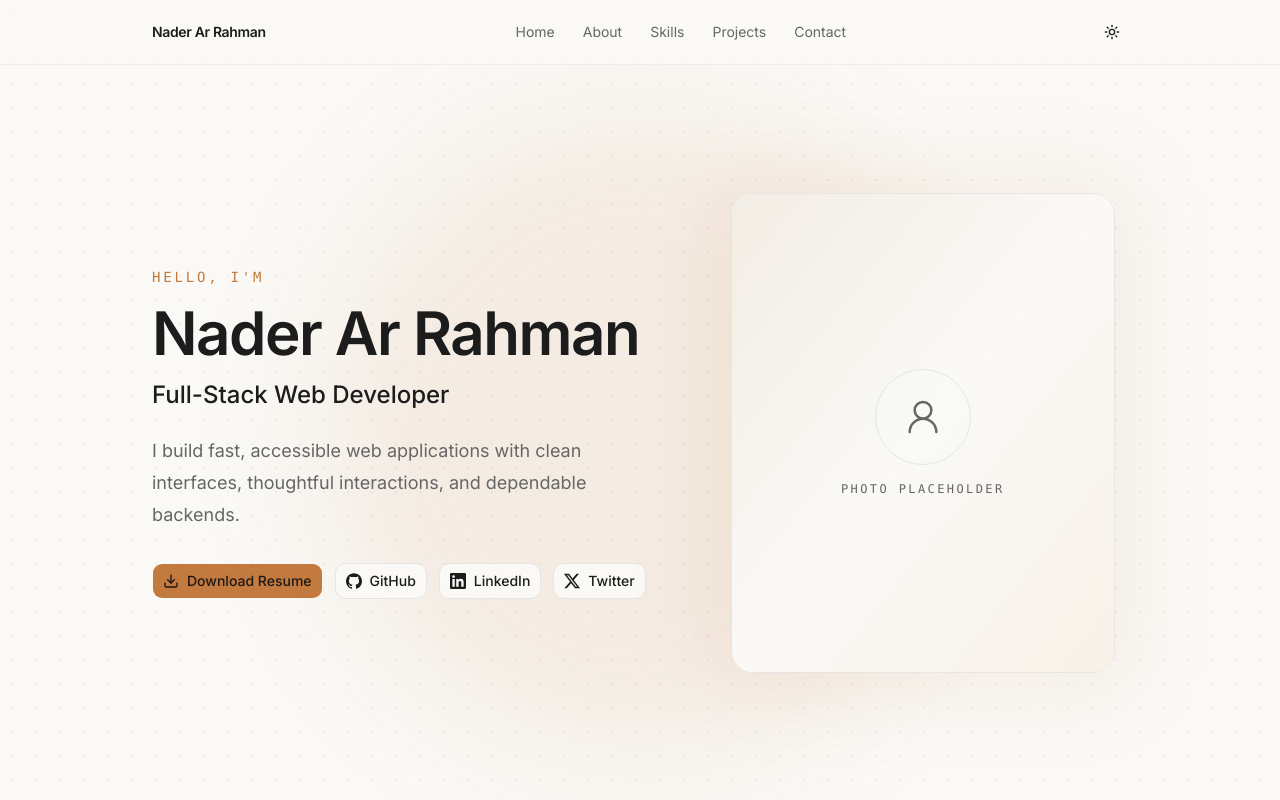
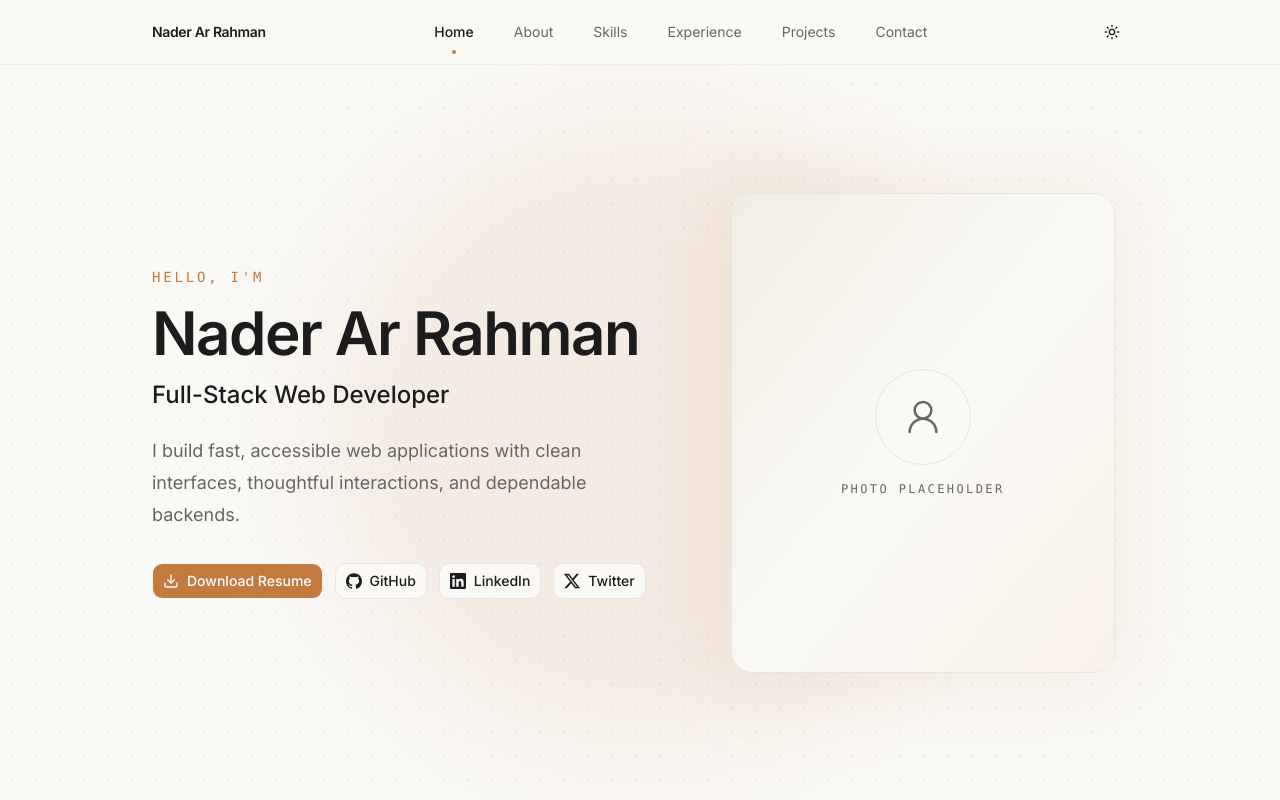
Before and after one commit to naderarrahman/portfolio, a Next.js app: page / in a window 1280 px wide. Shown: the top 800 px of the page. Built offline with nearby package versions, Linux system fonts and the light colour scheme.

Commit message:
feat(navbar): implement responsive navbar with active section highlight, scroll progress, and custom theme colors

```diff
--- a/src/app/globals.css
+++ b/src/app/globals.css
@@ -2,11 +2,6 @@
 
 @custom-variant dark (&:is(.dark *));
 
-/*
- * Simple theme reset.
- * The shadcn semantic tokens below keep standard utilities such as
- * bg-background, bg-card, border-border, and text-muted-foreground working.
- */
 @theme inline {
   --color-background: var(--background);
   --color-foreground: var(--foreground);
@@ -36,20 +31,25 @@
 }
 
 :root {
+  /* Core Warm Colors */
   --bg-color: #faf9f6;
   --text-color: #1c1c1c;
   --text-muted: #666666;
-  --accent: #c27a3e;
+  --accent: #c27a3e; /* Warm earthy orange */
   --border-color: #e5e5e5;
 
+  /* shadcn Semantic Tokens */
   --background: var(--bg-color);
   --foreground: var(--text-color);
   --card: #ffffff;
   --card-foreground: var(--text-color);
   --popover: #ffffff;
   --popover-foreground: var(--text-color);
+
+  /* Primary Button uses Accent Color with White Text */
   --primary: var(--accent);
-  --primary-foreground: #1c1917;
+  --primary-foreground: #ffffff;
+
   --secondary: #f2ede4;
   --secondary-foreground: var(--text-color);
   --muted: #f2ede4;
@@ -64,6 +64,7 @@
 }
 
 .dark {
+  /* Dark Mode Warm Colors */
   --bg-color: #0c0a09;
   --text-color: #ededed;
   --text-muted: #a3a3a3;
@@ -75,8 +76,10 @@
   --card-foreground: var(--text-color);
   --popover: #151210;
   --popover-foreground: var(--text-color);
+
   --primary: var(--accent);
-  --primary-foreground: #1c1917;
+  --primary-foreground: #ffffff;
+
   --secondary: #211d19;
   --secondary-foreground: var(--text-color);
   --muted: #211d19;
@@ -96,7 +99,6 @@ body {
   -webkit-font-smoothing: antialiased;
 }
 
-/* Dot pattern behind the page content. */
 body::before {
   content: "";
   position: fixed;
--- a/src/app/layout.tsx
+++ b/src/app/layout.tsx
@@ -1,13 +1,16 @@
 import type { Metadata } from "next";
 import { Inter } from "next/font/google";
 import "./globals.css";
+
+import { ScrollProgressBar } from "@/components/ui/ScrollProgressBar"; // নতুন ইমপোর্ট
 import { ThemeProvider } from "@/components/theme-provider";
 
 const inter = Inter({ subsets: ["latin"] });
 
+// মেটাডাটা এখন নিরাপদে থাকবে (Server Component)
 export const metadata: Metadata = {
   title: "Nader Ar Rahman | Portfolio",
-  description: "Professional Portfolio",
+  description: "Professional Full Stack Developer",
 };
 
 export default function RootLayout({
@@ -17,15 +20,10 @@ export default function RootLayout({
 }>) {
   return (
     <html lang="en" suppressHydrationWarning>
-      <body className={`${inter.className} relative min-h-screen`}>
-        <ThemeProvider
-          attribute="class"
-          defaultTheme="system"
-          enableSystem
-          disableTransitionOnChange
-        >
-          {/* Main Content */}
-          <div className="relative z-10">{children}</div>
+      <body className={inter.className}>
+        <ThemeProvider attribute="class" defaultTheme="system" enableSystem disableTransitionOnChange>
+          <ScrollProgressBar />
+          {children}
         </ThemeProvider>
       </body>
     </html>
--- a/src/components/layout/Navbar.tsx
+++ b/src/components/layout/Navbar.tsx
@@ -11,55 +11,102 @@ const navLinks = [
   { label: "Home", href: "#home" },
   { label: "About", href: "#about" },
   { label: "Skills", href: "#skills" },
+  { label: "Experience", href: "#experience" }, // নতুন
   { label: "Projects", href: "#projects" },
   { label: "Contact", href: "#contact" },
 ] as const
 
 function Navbar() {
   const [isOpen, setIsOpen] = useState(false)
+  const [activeSection, setActiveSection] = useState("home")
 
+  // Handle Escape key for mobile menu
   useEffect(() => {
-    if (!isOpen) {
-      return
+    if (!isOpen) return
+    function onKeyDown(event: KeyboardEvent) {
+      if (event.key === "Escape") setIsOpen(false)
     }
+    window.addEventListener("keydown", onKeyDown)
+    return () => window.removeEventListener("keydown", onKeyDown)
+  }, [isOpen])
 
-    function onKeyDown(event: KeyboardEvent) {
-      if (event.key === "Escape") {
+  // Handle Active Section Highlighting on Scroll
+  useEffect(() => {
+    const observer = new IntersectionObserver(
+      (entries) => {
+        entries.forEach((entry) => {
+          if (entry.isIntersecting) {
+            setActiveSection(entry.target.id)
+          }
+        })
+      },
+      { rootMargin: "-20% 0px -80% 0px" } // Triggers when section is near top
+    )
+
+    navLinks.forEach((link) => {
+      const element = document.querySelector(link.href)
+      if (element) observer.observe(element)
+    })
+
+    return () => observer.disconnect()
+  }, [])
+
+  const handleNavClick = (e: React.MouseEvent<HTMLAnchorElement>, href: string) => {
+    e.preventDefault()
     setIsOpen(false)
+    const element = document.querySelector(href)
+    if (element) {
+      // Smooth scroll to element with offset for sticky navbar
+      const offset = 64 // Navbar height
+      const elementPosition = element.getBoundingClientRect().top + window.scrollY
+      window.scrollTo({
+        top: elementPosition - offset,
+        behavior: "smooth"
+      })
     }
   }
-
-    window.addEventListener("keydown", onKeyDown)
-
-    return () => {
-      window.removeEventListener("keydown", onKeyDown)
-    }
-  }, [isOpen])
 
   return (
     <header className="sticky top-0 z-50 border-b border-border/60 bg-background/80 backdrop-blur-md">
       <div className="mx-auto flex h-16 w-full max-w-5xl items-center justify-between px-6">
+
+        {/* Logo */}
         <a
           href="#home"
           className="text-sm font-semibold tracking-tight"
-          onClick={() => setIsOpen(false)}
+          onClick={(e) => handleNavClick(e, "#home")}
         >
           {profile.name}
         </a>
 
-        <nav aria-label="Primary" className="hidden items-center gap-1 md:flex">
-          {navLinks.map((link) => (
+        {/* Desktop Menu */}
+        <nav aria-label="Primary" className="hidden items-center gap-6 md:flex">
+          {navLinks.map((link) => {
+            const isActive = activeSection === link.href.substring(1)
+            return (
               <a
                 key={link.href}
                 href={link.href}
-              className="rounded-md px-3 py-2 text-sm text-muted-foreground transition-colors hover:bg-muted/60 hover:text-foreground"
+                onClick={(e) => handleNavClick(e, link.href)}
+                className={`relative rounded-md px-2 py-2 text-sm transition-colors hover:text-foreground ${
+                  isActive
+                    ? "text-foreground font-medium"
+                    : "text-muted-foreground"
+                }`}
               >
                 {link.label}
+
+                {/* Active Indicator (Warm Dot) */}
+                {isActive && (
+                  <span className="absolute -bottom-1 left-1/2 h-1 w-1 -translate-x-1/2 rounded-full bg-primary" />
+                )}
               </a>
-          ))}
+            )
+          })}
         </nav>
 
-        <div className="flex items-center gap-1">
+        {/* Right side (Theme Toggle & Mobile Menu Button) */}
+        <div className="flex items-center gap-2">
           <ThemeToggle />
           <Button
             variant="ghost"
@@ -70,27 +117,41 @@ function Navbar() {
             aria-controls="mobile-navigation"
             onClick={() => setIsOpen((open) => !open)}
           >
-            {isOpen ? <X className="size-4" /> : <Menu className="size-4" />}
+            {isOpen ? <X className="size-5" /> : <Menu className="size-5" />}
           </Button>
         </div>
       </div>
 
+      {/* Mobile Menu */}
       <nav
         id="mobile-navigation"
         aria-label="Mobile"
-        className={isOpen ? "border-t border-border/60 md:hidden" : "hidden"}
+        className={`overflow-hidden transition-all duration-300 md:hidden ${
+          isOpen ? "border-t border-border/60 max-h-96" : "max-h-0"
+        }`}
       >
         <div className="mx-auto flex w-full max-w-5xl flex-col px-6 py-2">
-          {navLinks.map((link) => (
+          {navLinks.map((link) => {
+            const isActive = activeSection === link.href.substring(1)
+            return (
               <a
                 key={link.href}
                 href={link.href}
-              className="rounded-md px-2 py-3 text-sm text-muted-foreground transition-colors hover:bg-muted/60 hover:text-foreground"
-              onClick={() => setIsOpen(false)}
+                className={`flex items-center justify-between rounded-md px-2 py-3 text-sm transition-colors hover:bg-muted/60 hover:text-foreground ${
+                  isActive
+                    ? "text-foreground font-medium bg-muted/30"
+                    : "text-muted-foreground"
+                }`}
+                onClick={(e) => handleNavClick(e, link.href)}
               >
                 {link.label}
+                {/* Mobile Active Indicator */}
+                {isActive && (
+                  <span className="h-1.5 w-1.5 rounded-full bg-primary" />
+                )}
               </a>
-          ))}
+            )
+          })}
         </div>
       </nav>
     </header>
--- /dev/null
+++ b/src/components/ui/ScrollProgressBar.tsx
@@ -0,0 +1,27 @@
+"use client"
+
+import { useEffect, useState } from "react"
+
+export function ScrollProgressBar() {
+  const [scrollProgress, setScrollProgress] = useState(0)
+
+  useEffect(() => {
+    const handleScroll = () => {
+      const totalHeight = document.documentElement.scrollHeight - window.innerHeight
+      const progress = (window.scrollY / totalHeight) * 100
+      setScrollProgress(progress)
+    }
+
+    window.addEventListener("scroll", handleScroll)
+    return () => window.removeEventListener("scroll", handleScroll)
+  }, [])
+
+  return (
+    <div className="fixed top-0 left-0 w-full h-[2px] z-[100] bg-transparent">
+      <div
+        className="h-full bg-[var(--accent)] transition-all duration-75 ease-out"
+        style={{ width: `${scrollProgress}%` }}
+      />
+    </div>
+  )
+}
```
Lines whose indentation alone changed are shown as unchanged.
